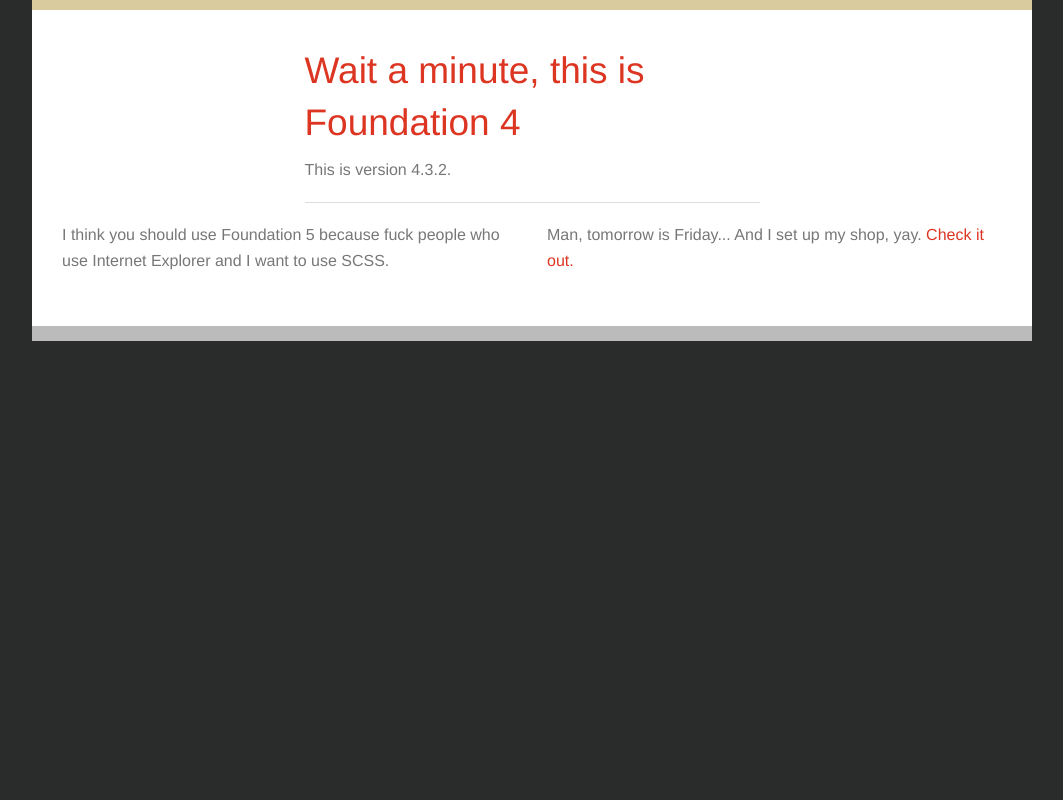
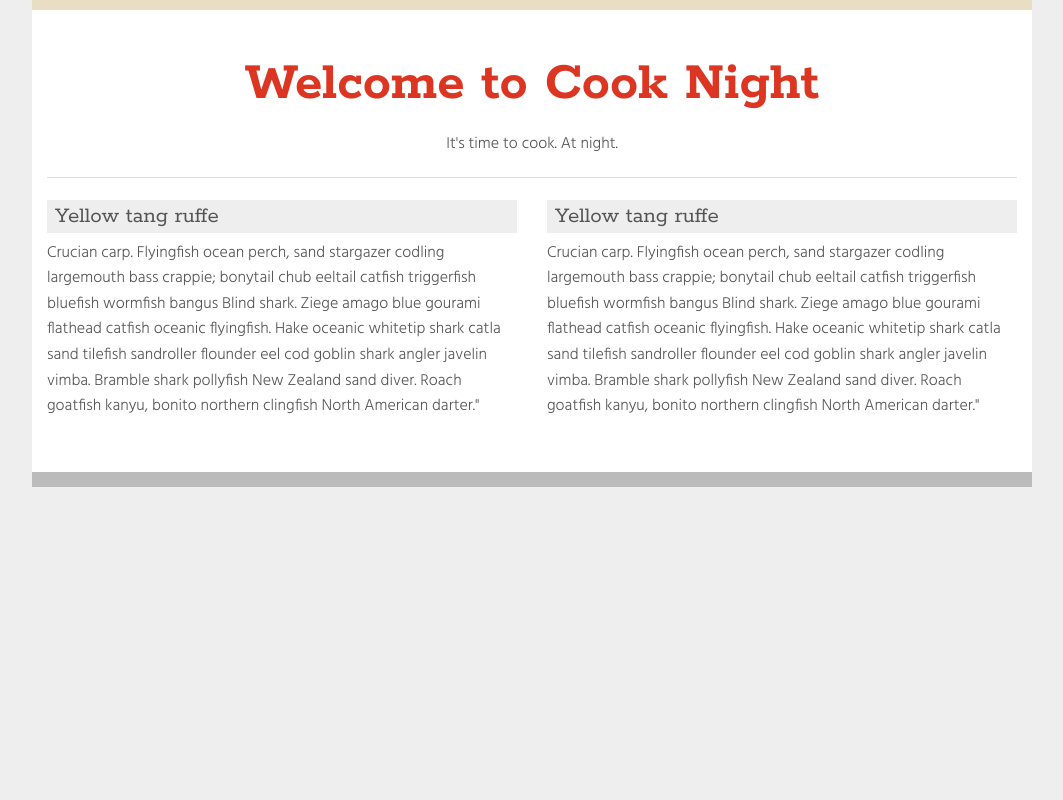
Before and after one commit to btam06/cook-night, a PHP site: page /index.html in a window 1280 px wide. Shown: the whole page, without its empty margins (108-1171 px from the left). Run offline with PHP 8.4, Linux system fonts and the light colour scheme; some libraries are stand-ins or nearby versions.

Commit message:
Updated typography and colors

```diff
--- a/public/index.html
+++ b/public/index.html
@@ -5,8 +5,9 @@
 <head>
 	<meta charset="utf-8">
 	<meta name="viewport" content="width=device-width">
-  <title>Foundation 4</title>
+	<title>Cook Night</title>
 
+	<link href='http://fonts.googleapis.com/css?family=Rokkitt:400,700|Hind:400,300,500,700' rel='stylesheet' type='text/css'>
 
 	<link rel="stylesheet" href="sup/css/foundation.css">
 	<link rel="stylesheet" href="sup/css/custom.css">
@@ -18,18 +19,18 @@
 <body>
 
 	<div class="row content">
-		<div class="small-12 columns">
-			<div class="large-6 small-12 large-centered columns">
-				<h2>Wait a minute, this is Foundation 4</h2>
-				<p>This is version 4.3.2.</p>
+		<div class="small-12 columns intro">
+			<h1>Welcome to Cook Night</h1>
+		<p>It's time to cook. At night.</p>
 		<hr />
 	</div>
-			<div class="medium-6 small-12 columns">
-				<p>I think you should use Foundation 5 because fuck people who use Internet Explorer and I want to use SCSS.</p>
+		<div class="medium-6 small-12 columns section-1">
+		<h4>Yellow tang ruffe</h4>
+			<p>Crucian carp. Flyingfish ocean perch, sand stargazer codling largemouth bass crappie; bonytail chub eeltail catfish triggerfish bluefish wormfish bangus Blind shark. Ziege amago blue gourami flathead catfish oceanic flyingfish. Hake oceanic whitetip shark catla sand tilefish sandroller flounder eel cod goblin shark angler javelin vimba. Bramble shark pollyfish New Zealand sand diver. Roach goatfish kanyu, bonito northern clingfish North American darter."</p>
 		</div>
-			<div class="medium-6 small-12 columns">
-				<p>Man, tomorrow is Friday... And I set up my shop, yay. <a href="//oolongcha.storenvy.com" target="_blank">Check it out.</a></p>
-			</div>
+		<div class="medium-6 small-12 columns section-1">
+		<h4>Yellow tang ruffe</h4>
+		<p>Crucian carp. Flyingfish ocean perch, sand stargazer codling largemouth bass crappie; bonytail chub eeltail catfish triggerfish bluefish wormfish bangus Blind shark. Ziege amago blue gourami flathead catfish oceanic flyingfish. Hake oceanic whitetip shark catla sand tilefish sandroller flounder eel cod goblin shark angler javelin vimba. Bramble shark pollyfish New Zealand sand diver. Roach goatfish kanyu, bonito northern clingfish North American darter."</p>
 	</div>
 	</div>
 
--- a/public/sup/css/custom.css
+++ b/public/sup/css/custom.css
@@ -1,20 +1,28 @@
 body {
-	background-color: #2A2C2B;
+	background-color: #eee;
 }
 
-h2 {
+h1 {
 	color: #DC3522;
+	font-weight: 700;
+	font-size: 3.5rem;
+}
+
+h1, h2, h3, h4, h5, h6 {
+	font-family: 'Rokkitt', serif;
 }
 
 .content {
 	background-color: #fff;
-	border-top: 10px solid #D9CB9E;
+	border-top: 10px solid #e8dec3;
 	border-bottom: 15px solid #bbb;
 	padding: 2rem 0;
 }
 
 p {
-	color: #777;
+	color: #555;
+	font-family: 'Hind', sans-serif;
+	font-weight: 300;
 }
 
 a {
@@ -26,3 +34,13 @@ a:hover {
 	color: #374140;
 	transition: all 0.2s ease;
 }
+
+.intro {
+	text-align: center;
+}
+
+.section-1 h4 {
+	background-color: #eee;
+	color: #555;
+	padding: 0 0.5rem;
+}
```
Lines whose indentation alone changed are shown as unchanged.
